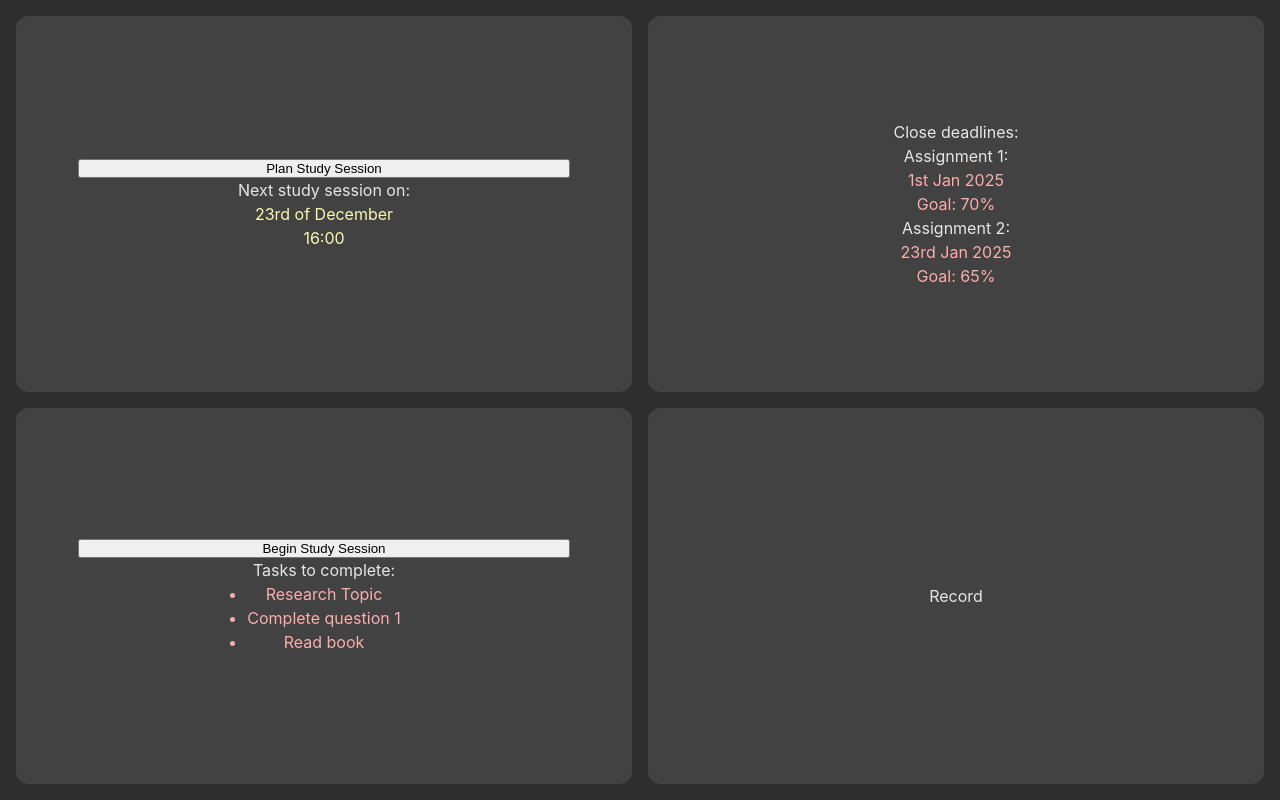
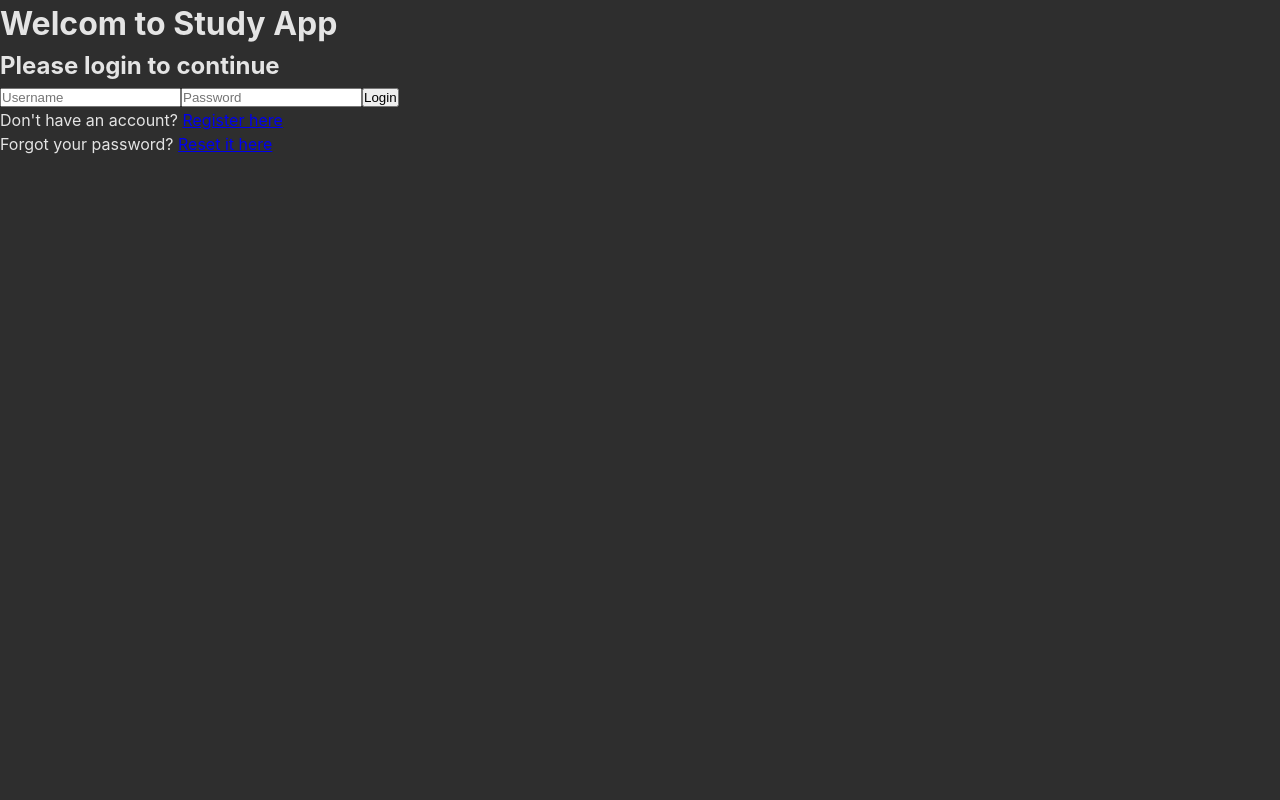
Before and after one commit to b-sass/FYP, a React (Vite) app: page /login in a window 1280 px wide. Built offline with nearby package versions, Linux system fonts and the light colour scheme.

Commit message:
Routing.

```diff
--- a/src/App.tsx
+++ /dev/null
@@ -1,10 +0,0 @@
-import Dashboard from "./components/dashboard/Dashboard";
-
-let App = () => {
-
-  return (
-    <Dashboard />
-  )
-}
-
-export default App;
--- /dev/null
+++ b/src/components/login/Login.tsx
@@ -0,0 +1,24 @@
+let Login = () => {
+
+	let submitForm = (event: React.FormEvent) => {
+		event.preventDefault()
+		window.location.href = "/dashboard"
+		console.log("Form submitted")
+	}
+
+	return (
+		<div>
+			<h1>Welcom to Study App</h1>
+			<h2>Please login to continue</h2>
+			<form onSubmit={submitForm} method="POST">
+				<input type="text" name="username" placeholder="Username" required />
+				<input type="password" name="password" placeholder="Password" required />
+				<button type="submit">Login</button>
+			</form>
+			<p>Don't have an account? <a href="/register">Register here</a></p>
+			<p>Forgot your password? <a href="/reset-password">Reset it here</a></p>
+		</div>
+	)
+}
+
+export default Login;
--- a/src/main.tsx
+++ b/src/main.tsx
@@ -1,11 +1,21 @@
 import React from 'react'
 import ReactDOM from 'react-dom/client'
-import App from './App.tsx'
+import {BrowserRouter as Router, Routes, Route, Navigate } from 'react-router-dom'
 import './index.css'
+import Login from './components/login/Login'
+import Dashboard from './components/dashboard/Dashboard'
 
 ReactDOM.createRoot(document.getElementById('root')!).render(
   <React.StrictMode>
-    <App />
+    <Router>
+      <Routes>
+        <Route path="/login" element={<Login />} />
+        <Route path="/" element={<Navigate to="/login" replace />} />
+        <Route path="/register" element={<h1>Register</h1>} />
+        <Route path="/reset-password" element={<h1>Reset Password</h1>} />
+        <Route path="/dashboard" element={<Dashboard />} />
+      </Routes>
+    </Router>
   </React.StrictMode>,
 )
 
```
Also changed, not shown: package.json (+7 -4 lines), 1 other file (tests, documents, lock files or other folders).
